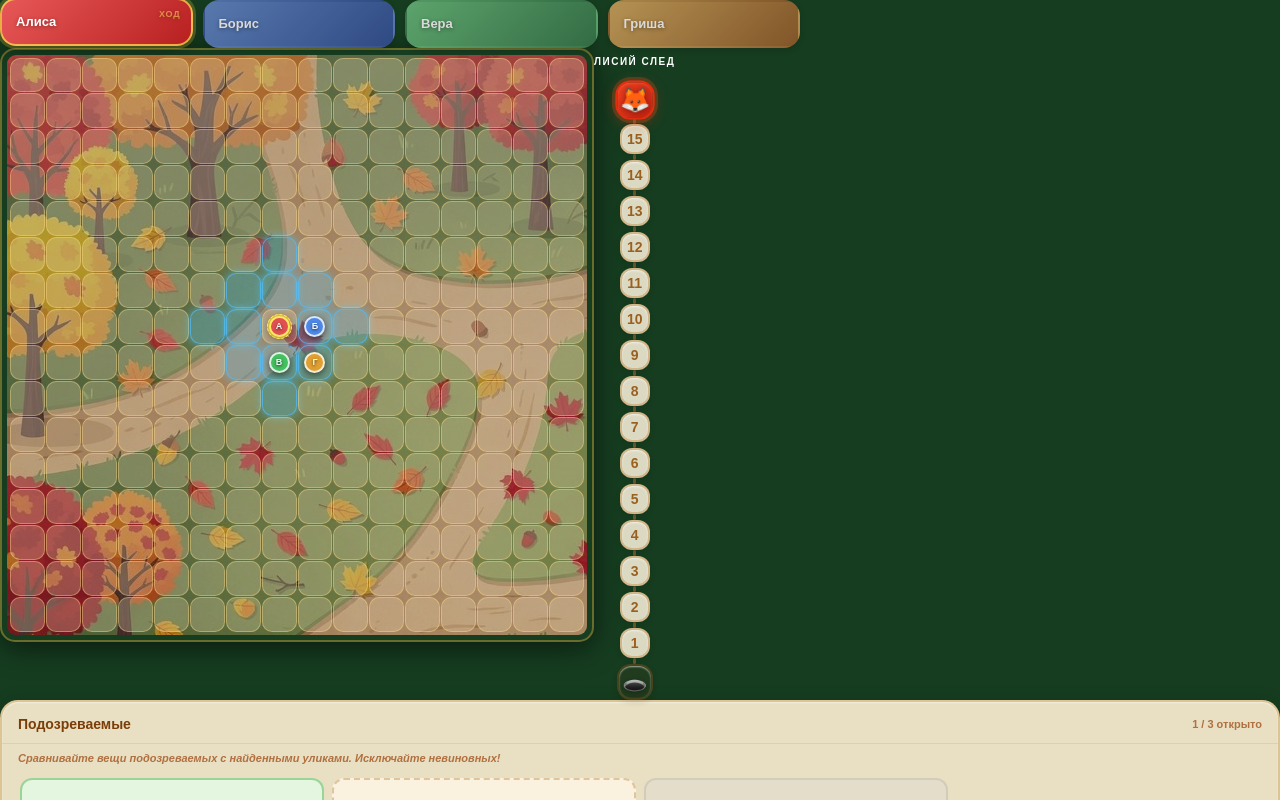
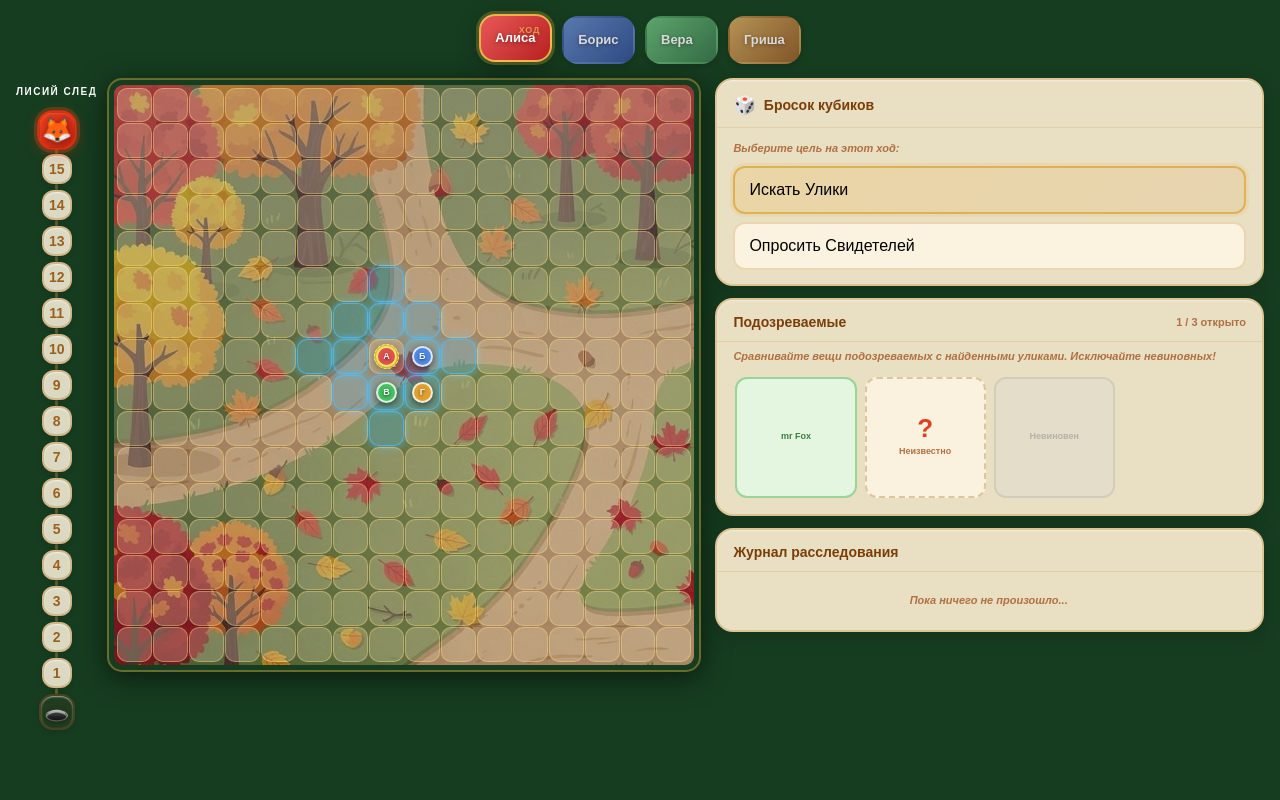
Before and after one commit to Blxssy/outfoxed, an Angular app in the folder frontend/: page /game in a window 1280 px wide. Shown: the top 800 px of the page. Built offline with nearby package versions, Linux system fonts and the light colour scheme; a web font is replaced by a local one.

Commit message:
finish html draft and fix layout

```diff
--- /dev/null
+++ b/frontend/src/app/features/game/dice-roll/dice-roll.component.html
@@ -0,0 +1,27 @@
+<div class="panel">
+    <div class="panel-header">
+        <span class="panel-icon">🎲</span>
+        <span class="panel-title">Бросок кубиков</span>
+    </div>
+    <div class="panel-body">
+        <div class="dice-hint">Выберите цель на этот ход:</div>
+
+        <div class="dice-options">
+            <div
+                class="dice-option"
+                [class.selected]="selectedTarget === 'eyes'"
+                (click)="selectTarget('eyes')"
+            >
+                <span class="opt-name">Искать Улики</span>
+            </div>
+
+            <div
+                class="dice-option"
+                [class.selected]="selectedTarget === 'paws'"
+                (click)="selectTarget('paws')"
+            >
+                <span class="opt-name">Опросить Свидетелей</span>
+            </div>
+        </div>
+    </div>
+</div>
--- /dev/null
+++ b/frontend/src/app/features/game/dice-roll/dice-roll.component.scss
@@ -0,0 +1,80 @@
+:host {
+    display: block;
+}
+
+.panel {
+    background: rgba(245, 232, 205, 0.95);
+    border-radius: 18px;
+    border: 2px solid rgba(200, 150, 70, 0.38);
+    box-shadow:
+        0 4px 20px rgba(0, 0, 0, 0.18),
+        inset 0 1px 2px rgba(255, 255, 255, 0.5);
+    overflow: hidden;
+}
+
+.panel-header {
+    display: flex;
+    align-items: center;
+    gap: 8px;
+    padding: 12px 16px 8px;
+    border-bottom: 1px solid rgba(200, 150, 70, 0.22);
+}
+
+.panel-icon {
+    font-size: 18px;
+}
+.panel-title {
+    font-size: 14px;
+    font-weight: 900;
+    color: #7a3e08;
+}
+
+.panel-body {
+    padding: 12px 16px 14px;
+}
+
+.dice-hint {
+    font-size: 11px;
+    color: #b07040;
+    font-weight: 600;
+    font-style: italic;
+    margin-bottom: 10px;
+}
+
+.dice-options {
+    display: flex;
+    flex-direction: column;
+    gap: 8px;
+}
+
+.dice-option {
+    display: flex;
+    align-items: center;
+    gap: 10px;
+    padding: 10px 14px;
+    border-radius: 12px;
+    background: rgba(255, 248, 230, 0.8);
+    border: 2px solid rgba(200, 150, 70, 0.3);
+    cursor: pointer;
+    transition:
+        background 0.15s,
+        border-color 0.15s,
+        transform 0.12s,
+        box-shadow 0.15s;
+}
+
+.dice-option:hover {
+    background: rgba(255, 242, 210, 0.98);
+    border-color: rgba(220, 160, 60, 0.6);
+    transform: translateX(3px);
+}
+
+.dice-option.selected {
+    background: linear-gradient(
+        135deg,
+        rgba(240, 180, 60, 0.22),
+        rgba(220, 140, 40, 0.12)
+    );
+    border-color: rgba(220, 160, 50, 0.7);
+    box-shadow: 0 0 0 3px rgba(230, 160, 50, 0.14);
+}
--- /dev/null
+++ b/frontend/src/app/features/game/dice-roll/dice-roll.component.ts
@@ -0,0 +1,22 @@
+import { Component } from '@angular/core';
+
+export type DiceTarget = 'eyes' | 'paws';
+
+export interface DiceRollResult {
+    eyes: number;
+    paws: number;
+    target: DiceTarget;
+}
+
+@Component({
+    selector: 'app-dice-roll',
+    imports: [],
+    templateUrl: './dice-roll.component.html',
+    styleUrl: './dice-roll.component.scss',
+})
+export class DiceRollComponent {
+    canRoll = true;
+    selectedTarget: DiceTarget = 'eyes';
+
+    selectTarget(t: DiceTarget): void {}
+}
--- a/frontend/src/app/features/game/game.component.html
+++ b/frontend/src/app/features/game/game.component.html
@@ -1,6 +1,16 @@
-<app-player-cards></app-player-cards>
-<div class="game-board">
-    <app-game-board></app-game-board>
-    <app-fox-track></app-fox-track>
+<div class="top-bar">
+    <app-player-cards></app-player-cards>
 </div>
-<app-suspects></app-suspects>
+
+<div class="main-row">
+    <div class="left-col">
+        <app-fox-track></app-fox-track>
+        <app-game-board></app-game-board>
+    </div>
+
+    <div class="right-col">
+        <app-dice-roll></app-dice-roll>
+        <app-suspects></app-suspects>
+        <app-investigation-log></app-investigation-log>
+    </div>
+</div>
--- a/frontend/src/app/features/game/game.component.scss
+++ b/frontend/src/app/features/game/game.component.scss
@@ -3,8 +3,33 @@
     flex-direction: column;
     min-height: 100vh;
     background: #163d20;
+    padding: 16px;
+    gap: 14px;
 }
 
-.game-board {
+.top-bar {
     display: flex;
+    justify-content: center;
 }
+
+.main-row {
+    display: flex;
+    gap: 14px;
+    flex: 1;
+    align-items: flex-start;
+}
+
+.left-col {
+    display: flex;
+    gap: 10px;
+    align-items: stretch;
+    flex-shrink: 0;
+}
+
+.right-col {
+    flex: 1;
+    display: flex;
+    flex-direction: column;
+    gap: 12px;
+    min-width: 0;
+}
--- a/frontend/src/app/features/game/game.component.ts
+++ b/frontend/src/app/features/game/game.component.ts
@@ -3,6 +3,8 @@ import { GameBoardComponent } from './game-board/game-board.component';
 import { FoxTrackComponent } from './fox-track/fox-track.component';
 import { PlayerCardsComponent } from './player-cards/player-cards.component';
 import { SuspectsComponent } from './suspects/suspects.component';
+import { InvestigationLogComponent } from './investigation-log/investigation-log.component';
+import { DiceRollComponent } from './dice-roll/dice-roll.component';
 
 @Component({
     selector: 'app-game',
@@ -11,6 +13,8 @@ import { SuspectsComponent } from './suspects/suspects.component';
         FoxTrackComponent,
         PlayerCardsComponent,
         SuspectsComponent,
+        InvestigationLogComponent,
+        DiceRollComponent,
     ],
     templateUrl: './game.component.html',
     styleUrl: './game.component.scss',
--- /dev/null
+++ b/frontend/src/app/features/game/investigation-log/investigation-log.component.html
@@ -0,0 +1,27 @@
+<div class="panel">
+    <div class="panel-header">
+        <span class="panel-title">Журнал расследования</span>
+    </div>
+
+    <div class="panel-body">
+        <div class="journal-scroll" #scrollContainer>
+            @if (entries.length === 0) {
+                <div class="journal-empty">Пока ничего не произошло...</div>
+            }
+
+            @for (entry of reversed; track entry.id) {
+                <div
+                    class="journal-entry"
+                    [class]="'journal-entry type-' + entry.type"
+                >
+                    <div class="je-body">
+                        <div class="je-text" [innerHTML]="entry.html"></div>
+                        <div class="je-time">
+                            {{ entry.timestamp | date: "HH:mm:ss" }}
+                        </div>
+                    </div>
+                </div>
+            }
+        </div>
+    </div>
+</div>
--- /dev/null
+++ b/frontend/src/app/features/game/investigation-log/investigation-log.component.scss
@@ -0,0 +1,61 @@
+:host {
+    display: block;
+    flex-direction: column;
+    flex: 1;
+}
+
+.panel {
+    background: rgba(245, 232, 205, 0.95);
+    border-radius: 18px;
+    border: 2px solid rgba(200, 150, 70, 0.38);
+    box-shadow:
+        0 4px 20px rgba(0, 0, 0, 0.18),
+        inset 0 1px 2px rgba(255, 255, 255, 0.5);
+    overflow: hidden;
+    flex: 1;
+}
+
+.panel-header {
+    display: flex;
+    align-items: center;
+    gap: 8px;
+    padding: 12px 16px 8px;
+    border-bottom: 1px solid rgba(200, 150, 70, 0.22);
+}
+
+.panel-title {
+    font-size: 14px;
+    font-weight: 900;
+    color: #7a3e08;
+}
+
+.panel-body {
+    padding: 10px 14px 12px;
+}
+
+.journal-scroll {
+    max-height: 200px;
+    overflow-y: auto;
+    display: flex;
+    flex-direction: column;
+    gap: 3px;
+    scrollbar-width: thin;
+    scrollbar-color: rgba(180, 120, 50, 0.4) transparent;
+    padding-right: 2px;
+}
+.journal-scroll::-webkit-scrollbar {
+    width: 4px;
+}
+.journal-scroll::-webkit-scrollbar-thumb {
+    background: rgba(180, 120, 50, 0.4);
+    border-radius: 3px;
+}
+
+.journal-empty {
+    text-align: center;
+    color: #b07040;
+    font-size: 11px;
+    font-weight: 600;
+    font-style: italic;
+    padding: 10px 0;
+}
--- /dev/null
+++ b/frontend/src/app/features/game/investigation-log/investigation-log.component.ts
@@ -0,0 +1,23 @@
+import { DatePipe } from '@angular/common';
+import { Component } from '@angular/core';
+
+export interface JournalEntry {
+    id: number;
+    type: string;
+    html: string;
+    timestamp: Date;
+}
+
+@Component({
+    selector: 'app-investigation-log',
+    imports: [DatePipe],
+    templateUrl: './investigation-log.component.html',
+    styleUrl: './investigation-log.component.scss',
+})
+export class InvestigationLogComponent {
+    entries: JournalEntry[] = [];
+
+    get reversed() {
+        return [...this.entries].reverse();
+    }
+}
```
Also changed, not shown: 2 other files (tests, documents, lock files or other folders).
